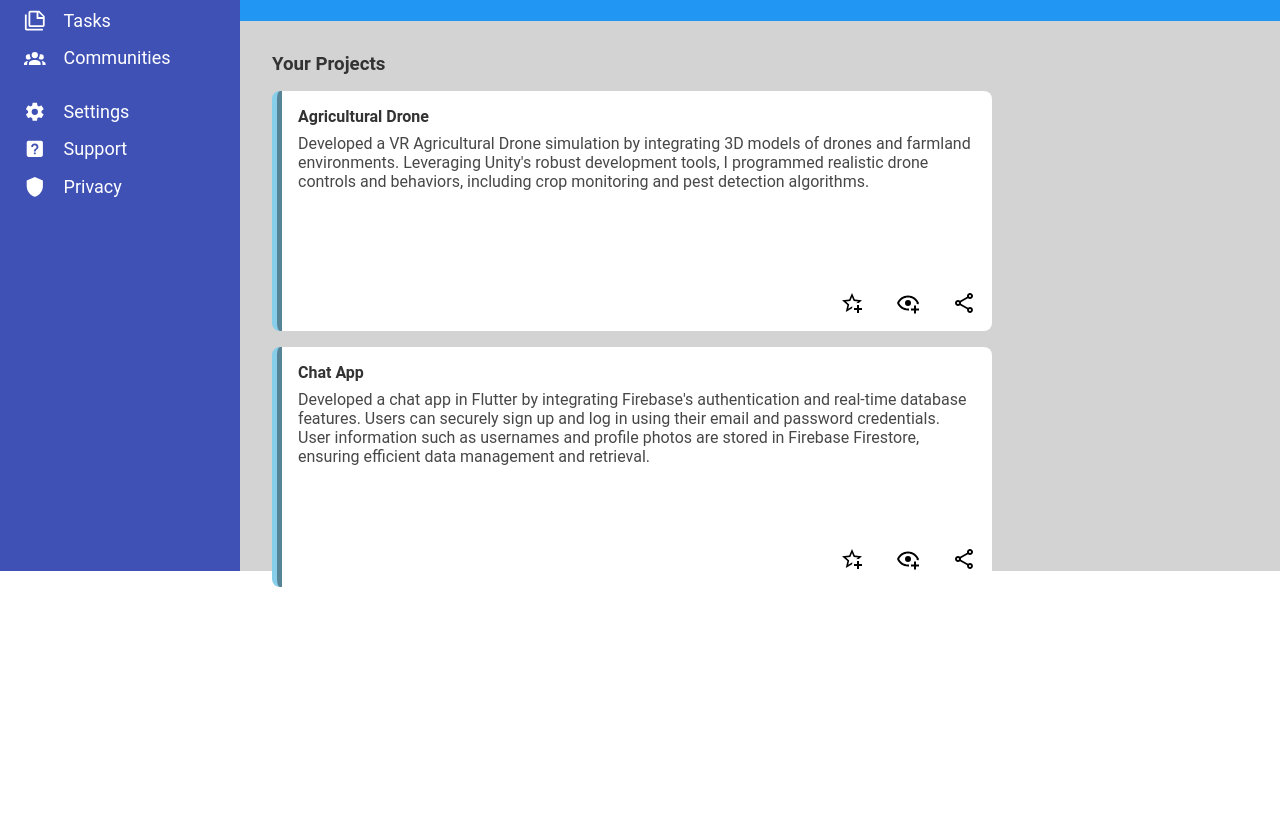
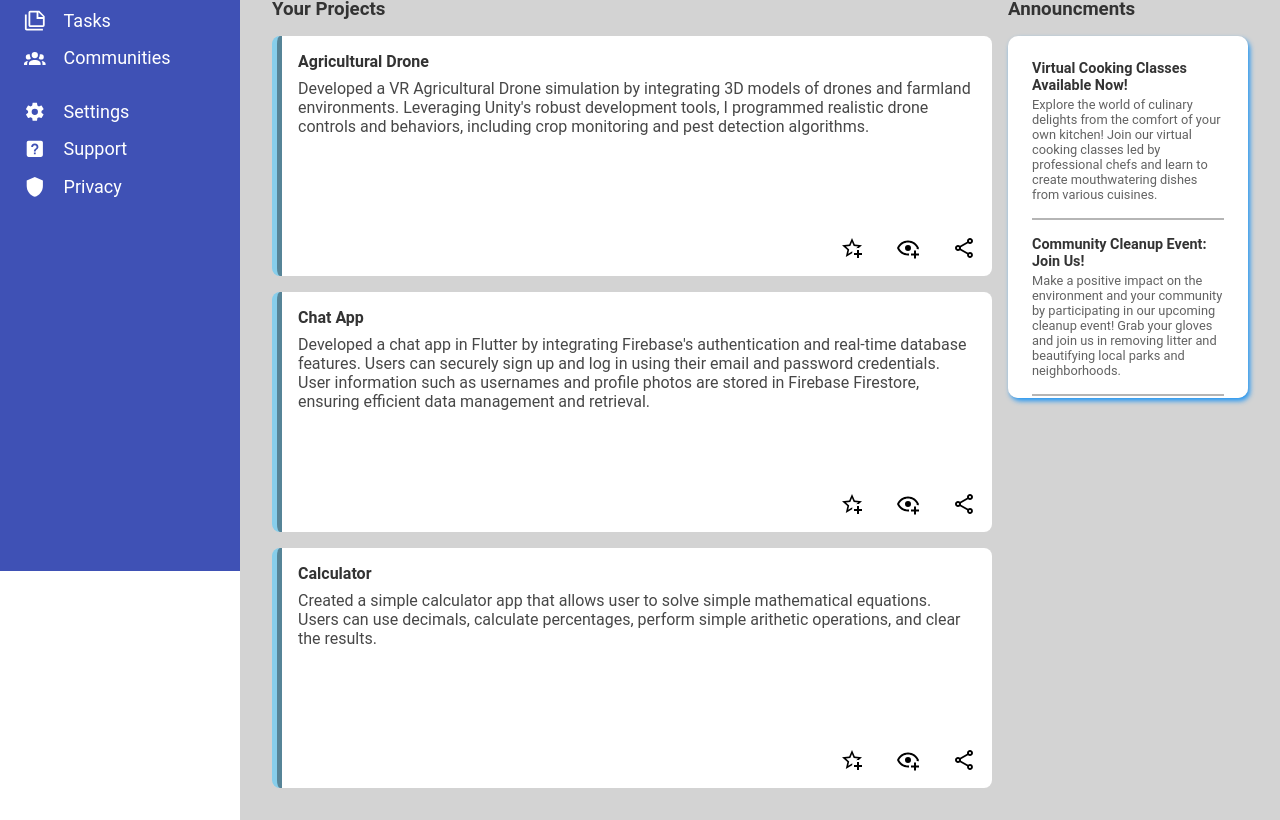
Before and after one commit to SirGeist/Admin-Dashboard, a plain HTML site: page index.html in a window 1280 px wide. Shown: the part 229-1049 px from the top of the page. Before the commit the page ends 816 px from the top, so only its background shows below. Drawn offline with Linux system fonts and the light colour scheme.

Commit message:
fixed the overflow issue where the background color wouldn't extend when an overflow occured; also added an announcment section

```diff
--- a/index.html
+++ b/index.html
@@ -3,7 +3,7 @@
   <head>
     <meta charset="UTF-8" />
     <meta name="viewport" content="width=device-width, initial-scale=1.0" />
-    <title>Sidebar Navigation</title>
+    <title>Dashboard</title>
 
     <link rel="stylesheet" href="styles.css" />
   </head>
@@ -156,7 +156,7 @@
         <button type="button">Share</button>
       </div>
     </header>
-    <div class="main-container">
+    <main class="main-container">
       <div class="project-section">
         <h3>Your Projects</h3>
         <div class="proj-container">
@@ -195,10 +195,29 @@
               <img src="assets/icons/share-variant-outline.svg" />
             </div>
           </div>
+          <div class="proj-card">
+            <div class="proj-content">
+              <p class="proj-title">Calculator</p>
+              <p class="proj-desc">
+                Created a simple calculator app that allows user to solve simple
+                mathematical equations. Users can use decimals, calculate
+                percentages, perform simple arithetic operations, and clear the
+                results.
+              </p>
+            </div>
+            <div class="proj-act">
+              <img src="assets/icons/star-plus-outline.svg" />
+              <img src="assets/icons/eye-plus-outline.svg" />
+              <img src="assets/icons/share-variant-outline.svg" />
+            </div>
+          </div>
         </div>
       </div>
-      <div class="announcement-section"></div>
-      <div class="feedback-section"></div>
-    </div>
+      <section class="announcement-section">
+        <h3>Announcments</h3>
+        <div class="announcement-container" id="announcement-container"></div>
+      </section>
+    </main>
+    <script src="scripts.js"></script>
   </body>
 </html>
--- a/scripts.js
+++ b/scripts.js
@@ -0,0 +1,58 @@
+const announcements = [
+  {
+    title: "Virtual Cooking Classes Available Now!",
+    description:
+      "Explore the world of culinary delights from the comfort of your own kitchen! Join our virtual cooking classes led by professional chefs and learn to create mouthwatering dishes from various cuisines.",
+  },
+  {
+    title: "Community Cleanup Event: Join Us!",
+    description:
+      "Make a positive impact on the environment and your community by participating in our upcoming cleanup event! Grab your gloves and join us in removing litter and beautifying local parks and neighborhoods.",
+  },
+  {
+    title: "Tech Talk: Exploring the Future of AI",
+    description:
+      "Dive into the fascinating world of artificial intelligence with our tech talk event! Discover the latest advancements, applications, and ethical considerations shaping the future of AI technology.",
+  },
+  {
+    title: "Book Club Meeting: April Edition",
+    description:
+      "Calling all bookworms! Join our book club meeting this April as we discuss the latest literary masterpiece. Share your insights, connect with fellow book enthusiasts, and expand your reading horizons.",
+  },
+  {
+    title: "Yoga Retreat: Rejuvenate Your Mind and Body",
+    description:
+      "Escape the hustle and bustle of daily life and embark on a journey of self-discovery at our upcoming yoga retreat. Immerse yourself in serene surroundings, practice mindfulness, and restore balance to your mind, body, and soul.",
+  },
+];
+
+// Function to generate announcement items
+function generateAnnouncementItems() {
+  const container = document.getElementById("announcement-container");
+
+  // Loop through the announcements array and generate HTML for each announcement
+  announcements.forEach((announcement, index) => {
+    const announcementItem = document.createElement("div");
+    announcementItem.classList.add("announcement-item");
+
+    const title = document.createElement("p");
+    title.classList.add("announcement-title");
+    title.textContent = announcement.title;
+
+    const description = document.createElement("p");
+    description.classList.add("announcement-desc");
+    description.textContent = announcement.description;
+
+    announcementItem.appendChild(title);
+    announcementItem.appendChild(description);
+
+    container.appendChild(announcementItem);
+    // Add a line separator after each announcement except for the last one
+    if (index < announcements.length - 1) {
+      container.appendChild(document.createElement("hr"));
+    }
+  });
+}
+
+// Call the function to generate announcement items
+generateAnnouncementItems();
--- a/styles.css
+++ b/styles.css
@@ -216,7 +216,9 @@ nav svg {
 }
 
 /*Project Cards*/
-.project-section {
+.project-section,
+.announcement-section,
+.trending-section {
   display: flex;
   flex-direction: column;
   gap: 1em;
@@ -260,3 +262,49 @@ nav svg {
   width: 1.5em;
   height: 1.5em;
 }
+.announcement-container {
+  overflow-y: scroll;
+}
+
+/*Announcment container*/
+.announcement-container,
+.trending-container {
+  padding: 1.5em;
+  display: grid;
+  gap: 1em;
+  background: #fff;
+  border-radius: 10px;
+  box-shadow: 2px 3px 5px var(--tertiary-color);
+}
+
+.announcement-item {
+  display: grid;
+  gap: 0.2em;
+}
+
+.announcement-title,
+.trending-username {
+  font-size: 0.9rem;
+  font-weight: 700;
+}
+
+.announcement-desc {
+  color: #626262;
+  font-size: 0.8rem;
+}
+
+.announcement-container hr {
+  border: 1px solid #b5b5b5;
+}
+
+.project-section {
+  grid-area: 1/1/3/2;
+}
+
+.announcement-section {
+  grid-area: 1/2/2/3;
+}
+
+.trending-section {
+  grid-area: 2/2/3/3;
+}
```
